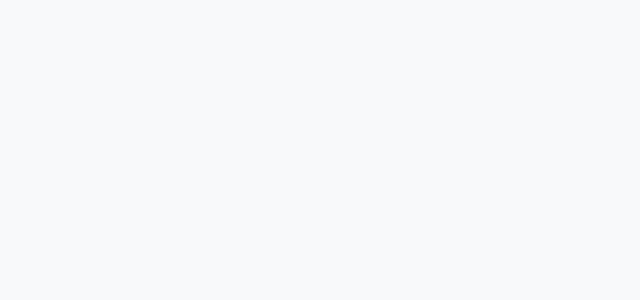
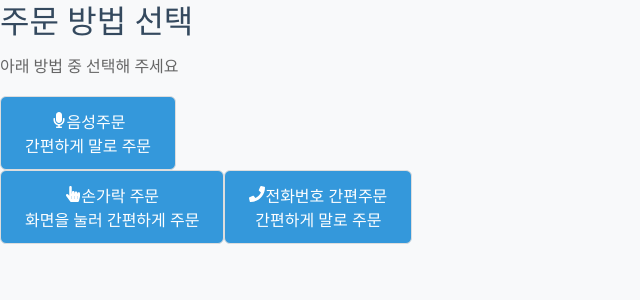
Before and after one commit to KiTalk/FE, a React (Vite) app: page /order-method in a window 1280 px wide. Before the commit this address had no page. Shown: the top 300 px of the page, without its empty margins (0-640 px from the left). Built offline with nearby package versions, Linux system fonts and the light colour scheme.

Commit message:
:sparkles OrderMethod 파일들 생성

```diff
--- a/package.json
+++ b/package.json
@@ -12,6 +12,7 @@
   "dependencies": {
     "react": "^19.1.0",
     "react-dom": "^19.1.0",
+    "react-icons": "^5.5.0",
     "react-router-dom": "^7.7.1",
     "styled-components": "^6.1.19"
   },
--- a/src/pages/Home.jsx
+++ b/src/pages/Home.jsx
@@ -1,4 +1,5 @@
 import React from "react";
+import { useNavigate } from "react-router-dom";
 import {
   WaitingScreenContainer,
   LogoContainer,
@@ -13,10 +14,10 @@ import {
 import logoImage from "../assets/images/logo.png";
 
 function Home() {
-  const handleOrderClick = () => {
-    // 주문하기 버튼 클릭 이벤트 처리
+  const navigate = useNavigate();
+  function handleOrderClick() {
     console.log("주문하기 버튼 클릭");
-  };
+  }
 
   return (
     <WaitingScreenContainer>
--- /dev/null
+++ b/src/pages/OrderMethod.jsx
@@ -0,0 +1,37 @@
+// src/pages/OrderMethod.jsx
+import React from "react";
+import "./OrderMethod.styled.css";
+import { FaMicrophone, FaHandPointer, FaPhone } from "react-icons/fa";
+
+function OrderMethod() {
+  return (
+    <div className="container">
+      <h2 className="title">주문 방법 선택</h2>
+      <p className="subtitle">아래 방법 중 선택해 주세요</p>
+
+      <div className="buttons">
+        <button className="large-button">
+          <FaMicrophone className="icon" />
+          <strong>음성주문</strong>
+          <div className="desc">간편하게 말로 주문</div>
+        </button>
+
+        <div className="small-buttons">
+          <button className="small-button">
+            <FaHandPointer className="icon" />
+            <strong>손가락 주문</strong>
+            <div className="desc">화면을 눌러 간편하게 주문</div>
+          </button>
+
+          <button className="small-button">
+            <FaPhone className="icon" />
+            <strong>전화번호 간편주문</strong>
+            <div className="desc">간편하게 말로 주문</div>
+          </button>
+        </div>
+      </div>
+    </div>
+  );
+}
+
+export default OrderMethod;
--- a/src/routes/Router.jsx
+++ b/src/routes/Router.jsx
@@ -1,6 +1,7 @@
 import React from "react";
 import { BrowserRouter as Router, Routes, Route } from "react-router-dom";
 import Home from "../pages/Home";
+import OrderMethod from "../pages/OrderMethod";
 // 추후 추가될 페이지들을 위한 임포트 (현재는 주석 처리)
 // import Chat from "./pages/Chat";
 // import About from "./pages/About";
@@ -16,7 +17,7 @@ export default function AppRouter() {
       <Routes>
         {/* 메인 홈페이지 */}
         <Route path="/" element={<Home />} />
-
+        <Route path="/order-method" element={<OrderMethod />}/>
         {/* 추후 추가될 라우트들 */}
         {/* <Route path="/chat" element={<Chat />} /> */}
         {/* <Route path="/about" element={<About />} /> */}
```
Also changed, not shown: src/pages/OrderMethod.styled.css (added), 2 other files (tests, documents, lock files or other folders).
